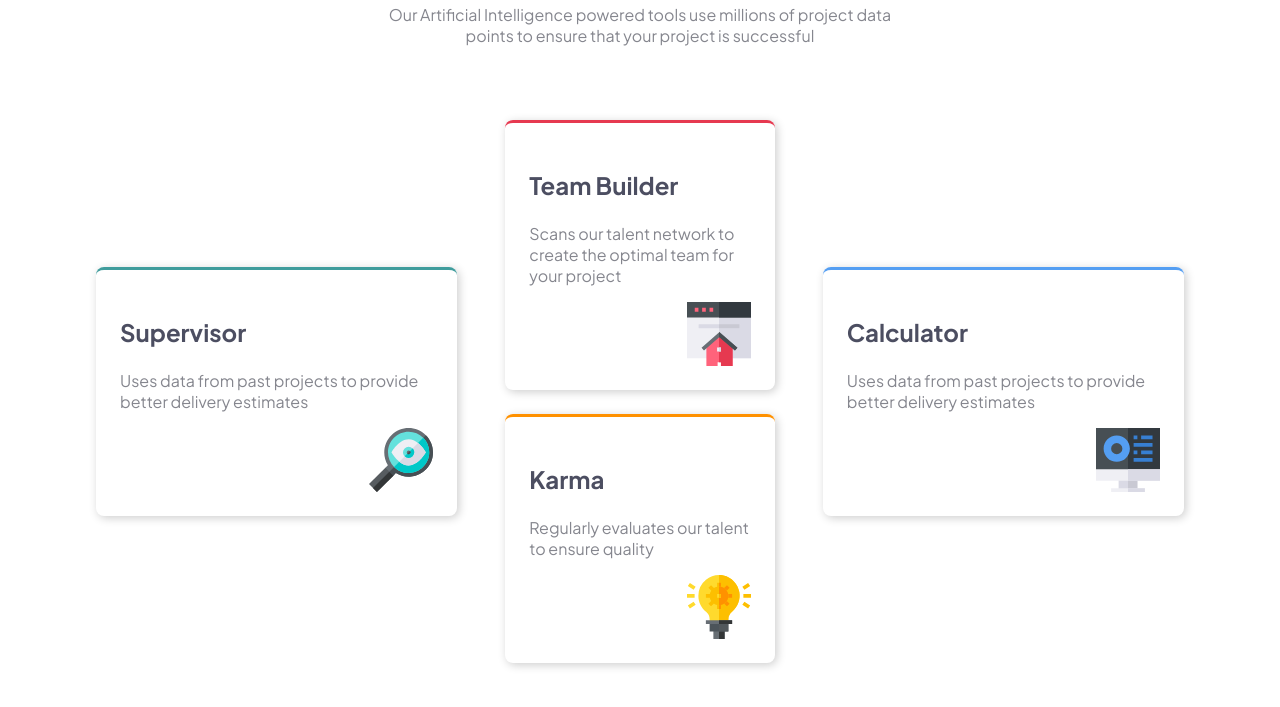
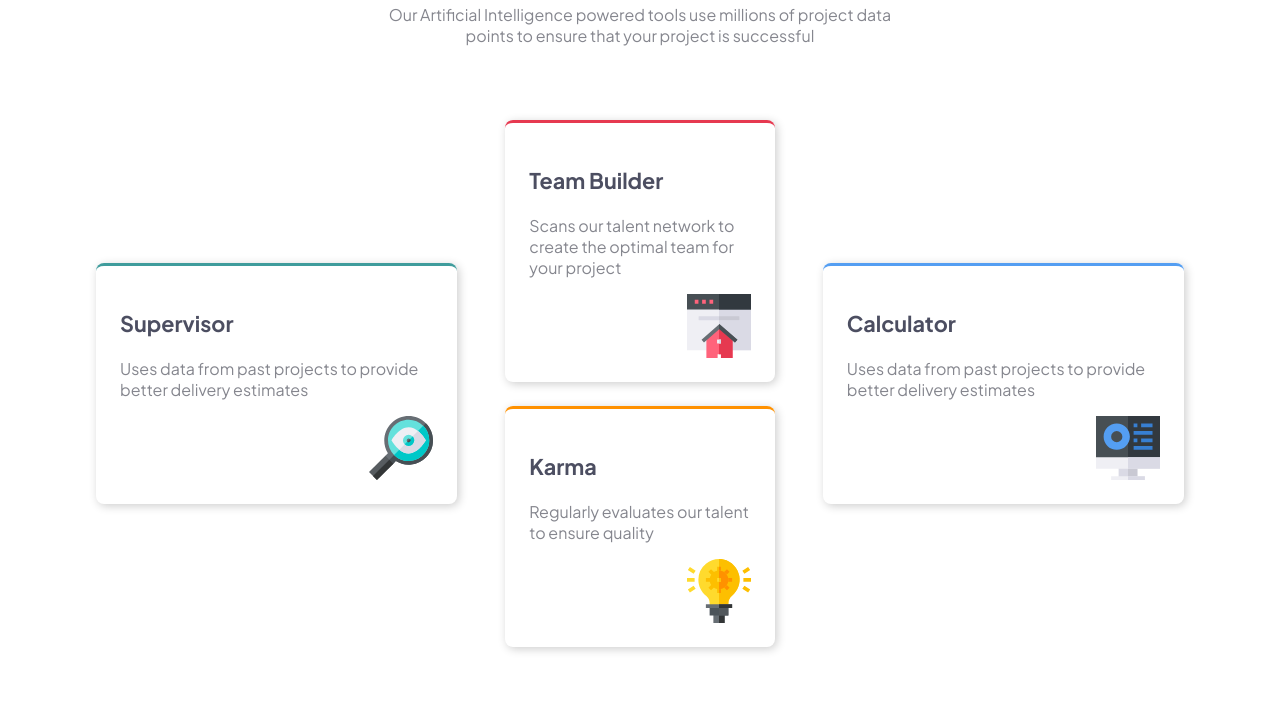
Before and after one commit to Master-Osaro/2_four-card-feature-section, a plain HTML site: page index.html in a window 1280 px wide. Shown: the part 207-914 px from the top of the page. Drawn offline with Linux system fonts and the light colour scheme.

Commit message:
Update styles.css

```diff
--- a/assets/css/styles.css
+++ b/assets/css/styles.css
@@ -14,6 +14,10 @@ main{
 main h1, .features section h2 {
     color: #4c4e61;
     line-height: 150%;
+}
+
+.features section h2 {
+    font-size: 1.35rem;
 }
 
 main p, .features section p {
```
